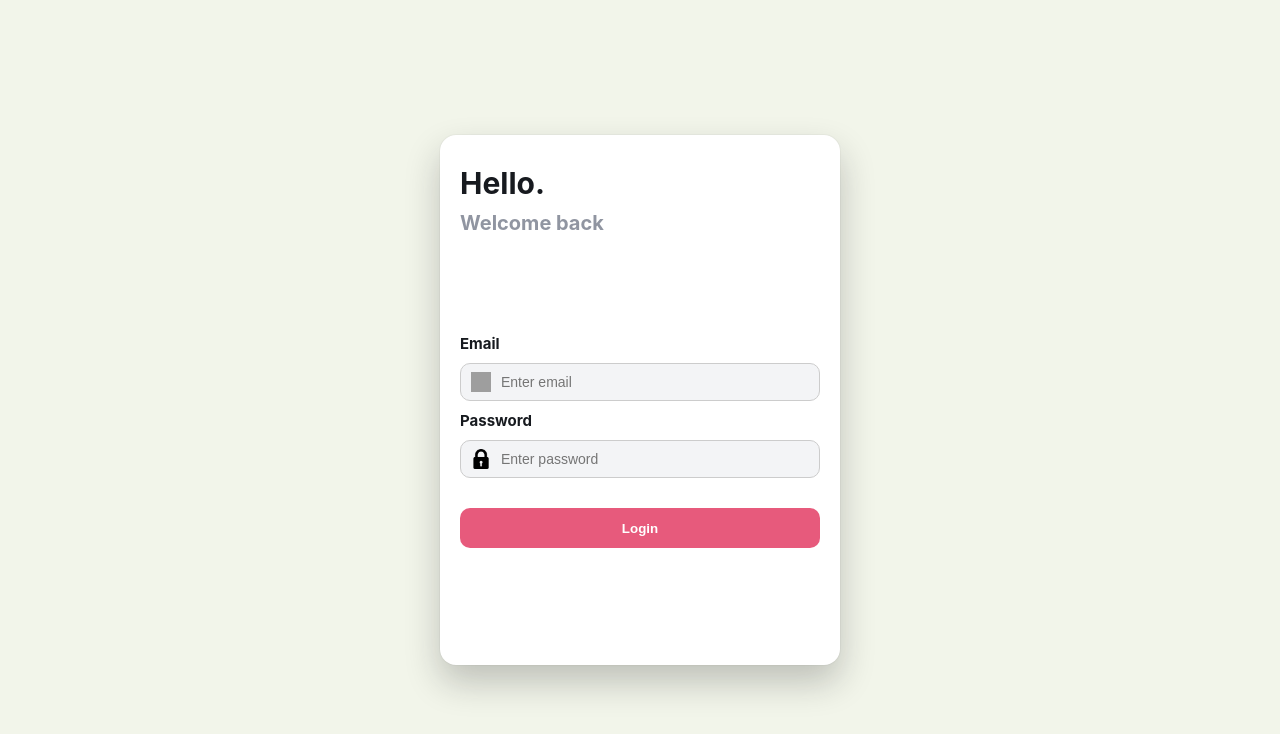
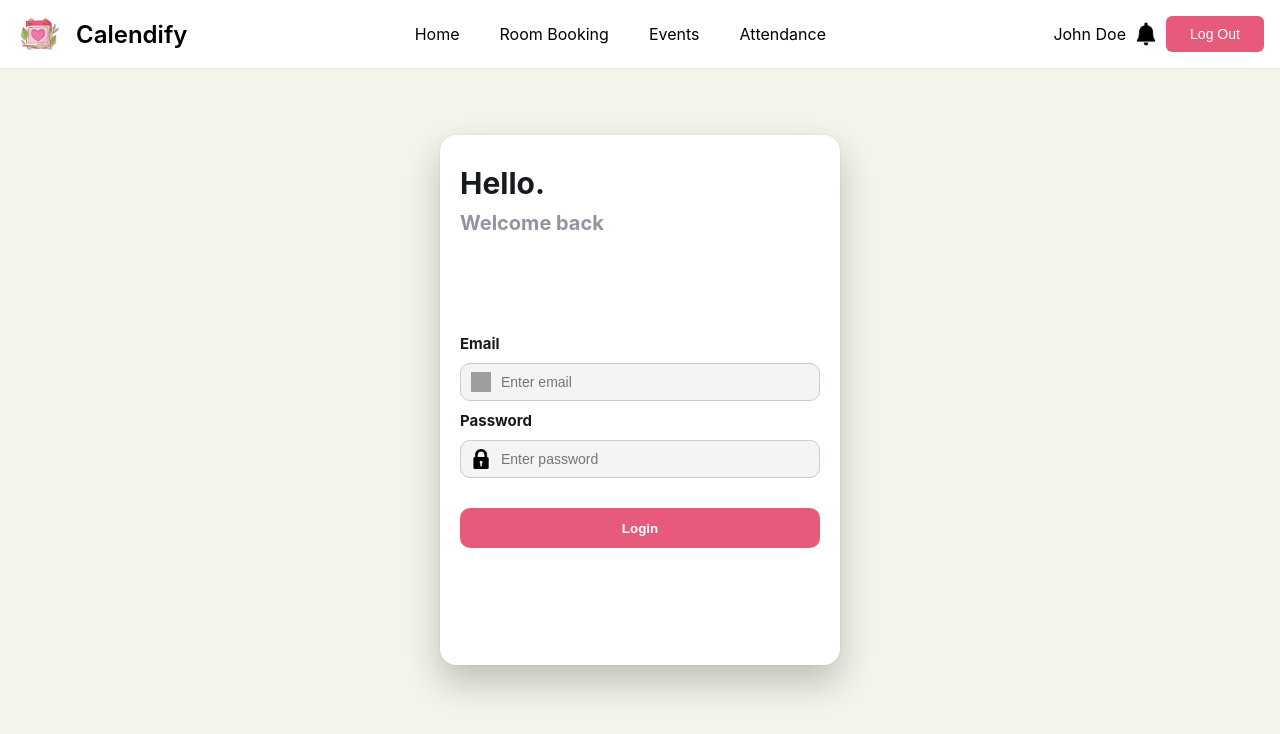
Before and after one commit to AbdulrahmanAboudaoud/DebWev-CalenderApp, a React (Create React App) app in the folder frontend/: page / in a window 1280 px wide. Shown: the top 734 px of the page. Built offline with nearby package versions, Linux system fonts and the light colour scheme; grey boxes are pictures that could not be loaded.

Commit message:
Navbar Added to Main with the good .gitignore

```diff
--- a/frontend/src/components/navbar/NavBar.tsx
+++ b/frontend/src/components/navbar/NavBar.tsx
@@ -1,21 +1,44 @@
-import React from 'react'
-import logo from '../../assets/cute-calendar-sticker-free-png-4225752480.png'
+import React from "react";
+import logo from "../../assets/cute-calendar-sticker-free-png-4225752480.png";
+import "./NavBarStyle.css";
+import notification from "../../assets/notification.png";
 
-function NavBar()
-{
-    return (
-        <nav>
-            <img className="logo" src={logo} alt="Calendar Logo"/>
-            <h1>Calendify</h1>
-            <ul className="nav_links">
-                <li>Home</li>
-                <li>Room Booking</li>
-                <li>Events</li>
-                <li>Attendance</li>
-            </ul>
-            <button className="CTA">Contact</button>
-        </nav>
-    )
+function NavBar() {
+  return (
+    <nav className="NavBar">
+      <div className="nav-left">
+        <img className="logo" src={logo} alt="Calendar Logo" />
+        <a href={"/"} className={"site-title"}>
+          Calendify
+        </a>
+      </div>
+
+      <div className="nav-center">
+        <ul className="links">
+          <li>
+            <a href={"/home"}>Home</a>
+          </li>
+          <li>
+            <a href={"/booking"}>Room Booking</a>
+          </li>
+          <li>
+            <a href={"/events"}>Events</a>
+          </li>
+          <li>
+            <a href={"/attendance"}>Attendance</a>
+          </li>
+        </ul>
+      </div>
+
+      <div className="nav-right">
+        <p className={"UsersName"}>John Doe</p>
+        <a href={"#"} className={"NotificationBell"}>
+          <img className="bell" src={notification} alt="Notification Bell" />
+        </a>
+        <button className="logoutButton">Log Out</button>
+      </div>
+    </nav>
+  );
 }
 
-export default NavBar
+export default NavBar;
--- a/frontend/src/components/navbar/NavBarStyle.css
+++ b/frontend/src/components/navbar/NavBarStyle.css
@@ -1,20 +1,149 @@
-.logo
-{
-    cursor: pointer;
-    width: 10vw;
+.NavBar {
+    position: fixed;
+    top: 0;
+    left: 0;
+    right: 0;
+    display: flex;
+    align-items: center;
+    justify-content: space-between;
+    gap: 1rem;
+    padding: 0.5rem 1rem;
+    background: #FFFFFFFF;
+    box-shadow: 0px 0px 1px #171a1f12, 0px 0px 2px #171a1f1F;
+    z-index: 100;
 }
 
-.nav_links{
-    list-style: none;
+/* three areas: left (controls), center (links), right (logo + title) */
+.nav-left,
+.nav-center,
+.nav-right {
+    display: flex;
+    align-items: center;
 }
 
-.nav_links li{
-    display: inline-block;
+.nav-left {
+    flex: 0 0 auto;
+    justify-content: flex-start;
+    gap: 0.75rem;
 }
 
-nav {
+.nav-center {
+    flex: 1 1 auto;
+    justify-content: center;
+}
+
+.nav-right {
+    flex: 0 0 auto;
+    justify-content: flex-end;
+    gap: 0.5rem;
+}
+
+.NavBar a {
+    color: inherit;
+    text-decoration: none;
+    display: inline-flex;
+    align-items: center;
+    gap: 0.5rem;
+}
+
+.NavBar ul {
     display: flex;
-    justify-content: space-evenly;
+    padding: 0;
+    margin: 0;
+    list-style: none;
+    gap: 1rem;
     align-items: center;
-    padding: 20px 5px;
 }
+
+.logo {
+    width: 48px;
+    height: auto;
+}
+
+.site-title {
+    font-size: 1.5rem;
+    font-weight: 600;
+    text-decoration: none;
+}
+
+ul li a {
+    display: block;
+    color: black;
+    padding: 8px 12px;
+    border-radius: 6px;
+}
+
+ul li a:active {
+    background-color: #d25271;
+}
+
+ul li a:hover {
+    background-color: #E75A7C;
+    color: #fff;
+}
+
+.bell {
+    height: 24px;
+}
+
+.logoutButton {
+    width: 98px;
+    height: 36px;
+    padding: 0 12px;
+    display: flex;
+    align-items: center;
+    justify-content: center;
+    font-size: 14px;
+    line-height: 22px;
+    font-weight: 400;
+    color: #FFFFFFFF;
+    background: #E75A7CFF;
+    border: none;
+    border-radius: 6px;
+    cursor: pointer;
+}
+
+.logoutButton:hover {
+    background: #E33D64FF;
+}
+
+.logoutButton:active {
+    background: #C41C43FF;
+}
+
+.button:disabled {
+    opacity: 0.4;
+}
+
+/* Responsive: on narrow screens stack center links and keep logo+title visible */
+@media (max-width: 720px) {
+    .NavBar {
+        flex-wrap: wrap;
+        padding: 0.5rem;
+    }
+
+    .nav-left {
+        order: 1;
+        width: 100%;
+        justify-content: space-between;
+    }
+
+    .nav-center {
+        order: 2;
+        width: 100%;
+        justify-content: center;
+        margin-top: 0.5rem;
+    }
+
+    .nav-right {
+        order: 3;
+        width: 100%;
+        justify-content: flex-end;
+        margin-top: 0.25rem;
+    }
+
+    ul {
+        flex-wrap: wrap;
+        gap: 0.5rem;
+    }
+}
--- a/frontend/src/index.tsx
+++ b/frontend/src/index.tsx
@@ -1,14 +1,16 @@
-import React from 'react';
-import ReactDOM from 'react-dom/client';
-import './index.css';
-import Login from './pages/Login/Login';
-import reportWebVitals from './reportWebVitals';
+import React from "react";
+import ReactDOM from "react-dom/client";
+import "./index.css";
+import Login from "./pages/Login/Login";
+import reportWebVitals from "./reportWebVitals";
+import NavBar from "./components/navbar/NavBar";
 
 const root = ReactDOM.createRoot(
-  document.getElementById('root') as HTMLElement
+  document.getElementById("root") as HTMLElement
 );
 root.render(
   <React.StrictMode>
+    <NavBar />
     <Login />
   </React.StrictMode>
 );
```
Also changed, not shown: frontend/src/assets/notification.png (added).
